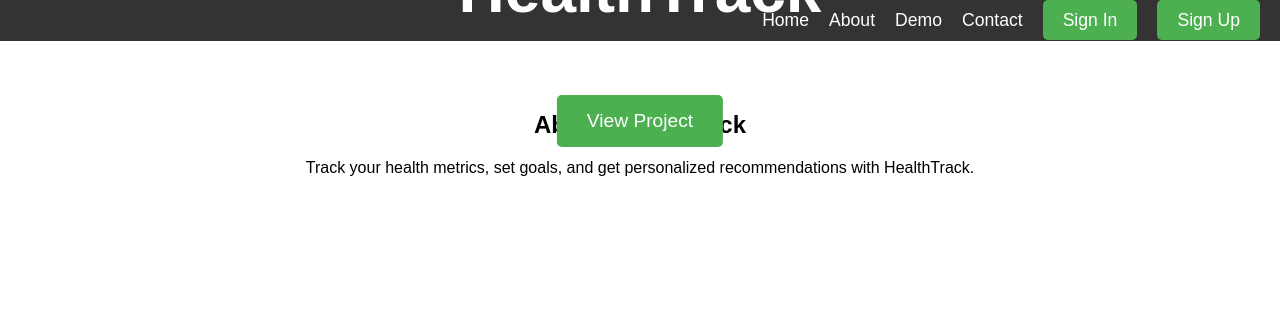
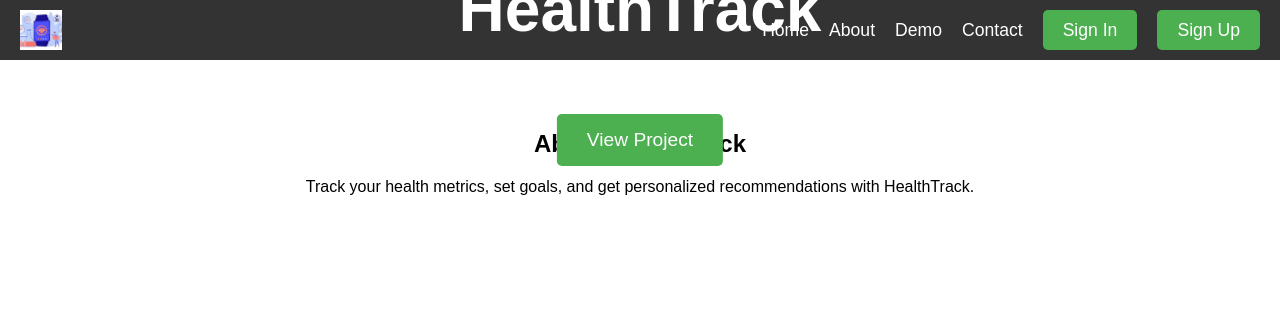
Before and after one commit to ikeali/HealthTrack-LandingPage, a plain HTML site: page index.html in a window 1280 px wide. Shown: the top 310 px of the page. Drawn offline with Linux system fonts and the light colour scheme.

Commit message:
Update index.html

```diff
--- a/index.html
+++ b/index.html
@@ -13,7 +13,7 @@
         <div class="container">
             <a href="#" class="logo">
                 <!-- Logo -->
-<!--                 <img src="images/health.jpg" alt="" class="logo-img"> -->
+                <img src="images/health.jpg" alt="" class="logo-img">
 
             </a>
             <ul class="nav-links">
@@ -51,10 +51,10 @@
     </section>
 
      <!-- Demo Section -->
-   <section id="demo">
+    <section id="demo">
         <h2>Demo of HealthTrack</h2>
         <iframe width="560" height="315" src="https://www.youtube.com/embed/demo-video-url" title="HealthTrack Demo" frameborder="0" allow="autoplay; encrypted-media" allowfullscreen></iframe>
-   </section>
+    </section>
 
     <!-- Contact Section -->
     <section id="contact">
```
